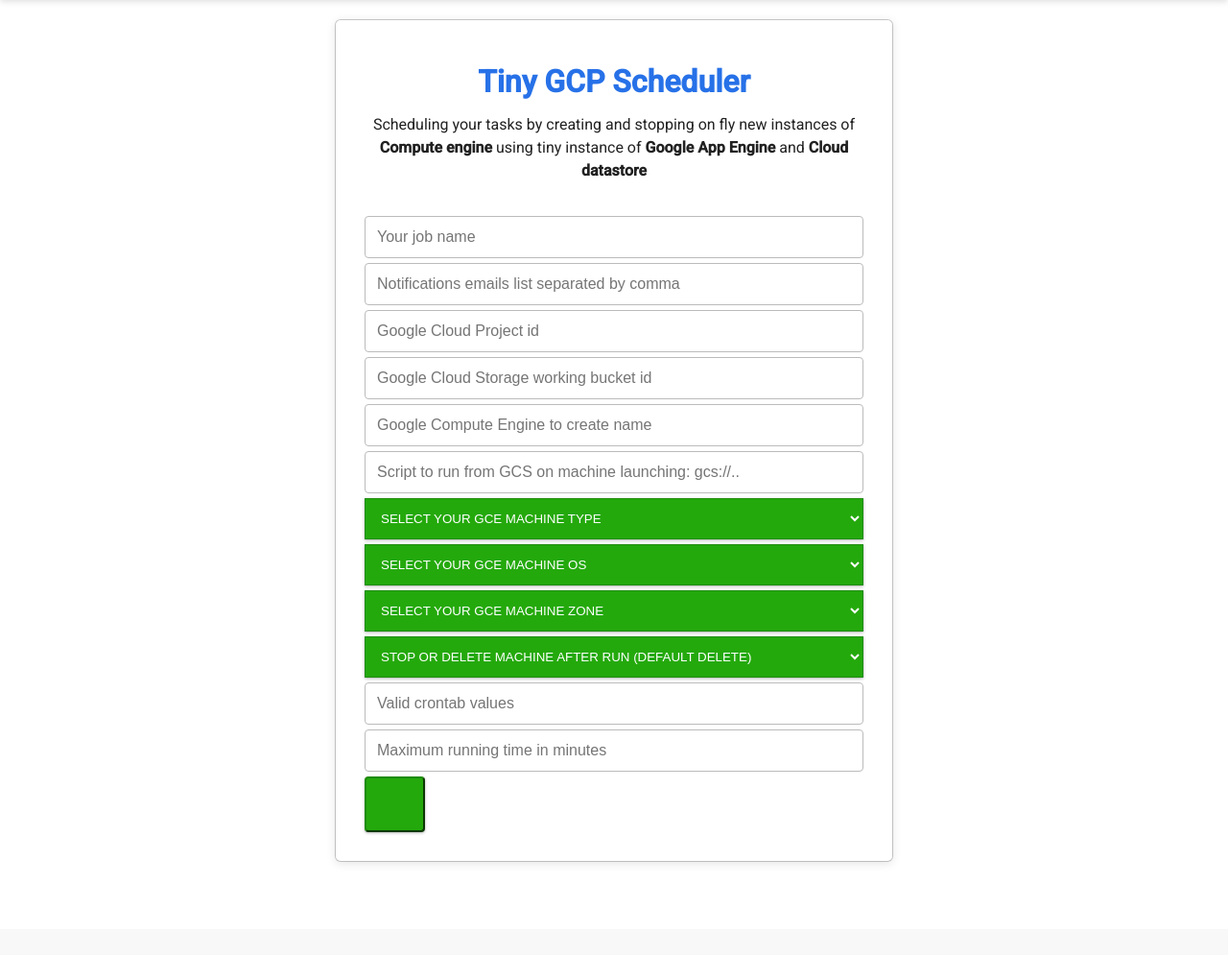
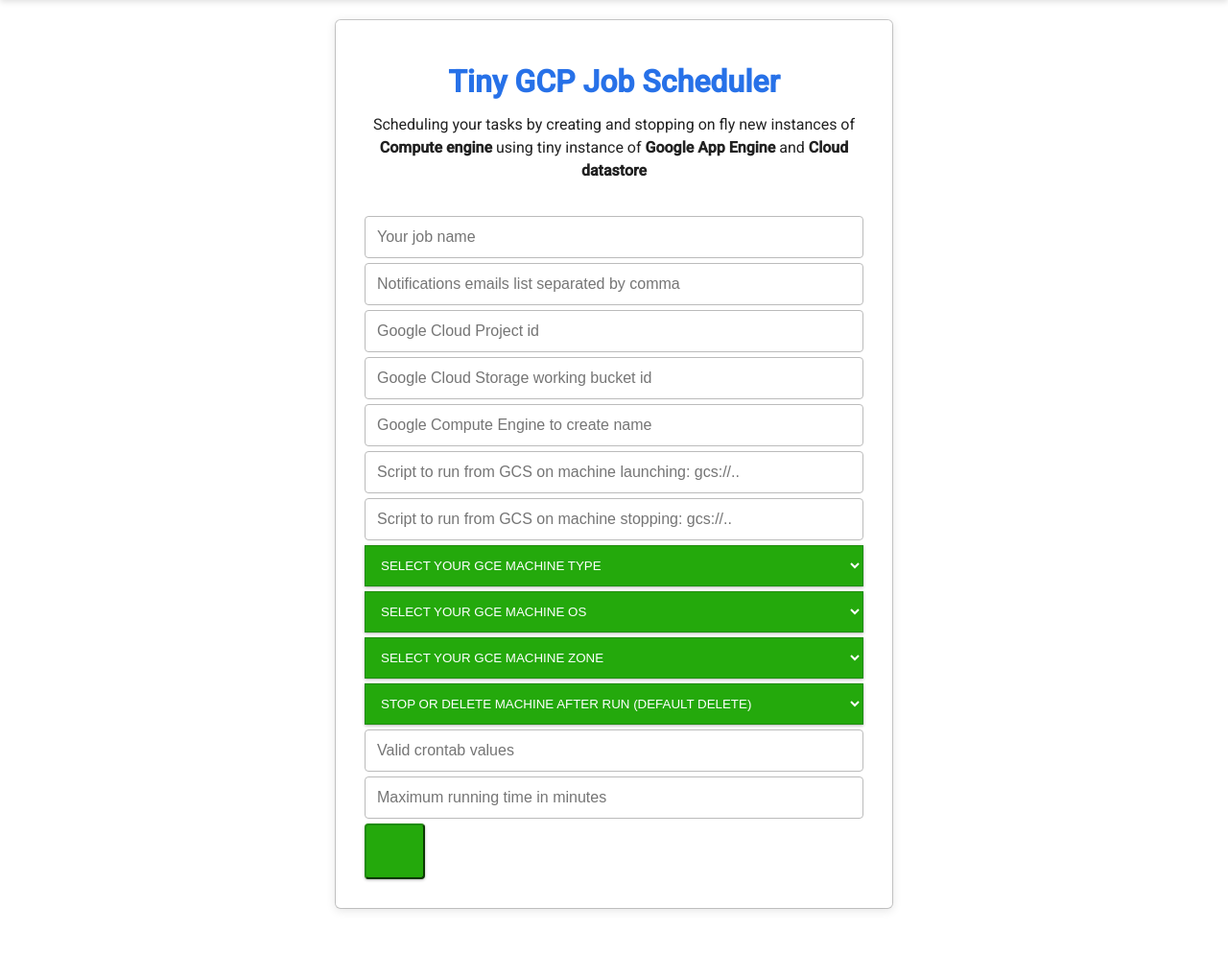
Before and after one commit to ktiyab/tiny-gae-gce-scheduler-skeleton, a Flask app: page /form_job in a window 1280 px wide. Shown: the part 52-1047 px from the top of the page at 96% size. Before the commit the page ends 950 px from the top, so only its background shows below. Run offline with Flask 2, Linux system fonts and the light colour scheme; parts of the project's set-up code (start-up, migrations or seed data) failed here and were passed over.

Commit message:
Add shutdown script for GAE

```diff
--- a/custom_lib/model/job.py
+++ b/custom_lib/model/job.py
@@ -16,6 +16,7 @@
     bucket_id        = ndb.StringProperty()
     machine_name     = ndb.StringProperty()
     startup_script   = ndb.StringProperty()
+    shutdown_script  = ndb.StringProperty()
     machine_type     = ndb.StringProperty()
     machine_zone     = ndb.StringProperty()
     machine_os       = ndb.StringProperty()
@@ -59,6 +60,7 @@
             "bucket_id": str(self.bucket_id) if self.bucket_id else None,
             "machine_name": str(self.machine_name) if self.machine_name else None,
             "startup_script": str(self.startup_script) if self.startup_script else None,
+            "shutdown_script": str(self.shutdown_script) if self.shutdown_script else None,
             "machine_type": str(self.machine_type) if self.machine_type else None,
             "machine_zone": str(self.machine_zone) if self.machine_zone else None,
             "machine_os": str(self.machine_os) if self.machine_os else None,
@@ -78,7 +80,6 @@
     project_id       = ndb.StringProperty()
     bucket_id        = ndb.StringProperty()
     machine_name     = ndb.StringProperty()
-    startup_script   = ndb.StringProperty()
     machine_type     = ndb.StringProperty()
     machine_zone     = ndb.StringProperty()
     machine_os       = ndb.StringProperty()
@@ -116,7 +117,6 @@
             "project": str(self.project) if self.project else None,
             "bucket_id": str(self.bucket_id) if self.bucket_id else None,
             "machine_name": str(self.machine_name) if self.machine_name else None,
-            "startup_script": str(self.startup_script) if self.startup_script else None,
             "machine_type": str(self.machine_type) if self.machine_type else None,
             "machine_zone": str(self.machine_zone) if self.machine_zone else None,
             "machine_os": str(self.machine_os) if self.machine_os else None,
--- a/main.py
+++ b/main.py
@@ -30,7 +30,7 @@
 def form_job():
     logging.info("Run form_job at > %s" % time.strftime("%c"))
     return render_template('form.html',
-       machine_type_value="g1-small",
+       machine_type_value="f1-micro",
        machine_os_value="ubuntu-1604-xenial-v20181204",
        machine_zone_value="europe-west1-b",
        after_run_value="delete",
@@ -42,12 +42,15 @@
 # Submit a job
 @app.route('/submit_job', methods=['POST'])
 def submit_job():
+
     logging.info("Run submit_job at > %s" % time.strftime("%c"))
+
     emails = request.form['emails'].strip()
     project_id = request.form['project_id'].strip()
     bucket_id = request.form['bucket_id'].strip()
     machine_name = request.form['machine_name'].strip()
     startup_script = request.form['startup_script'].strip()
+    shutdown_script = request.form['shutdown_script'].strip()
     machine_type = request.form['machine_type'].strip()
     machine_zone = request.form['machine_zone'].strip()
     after_run= request.form['after_run'].strip()
@@ -68,6 +71,7 @@
         bucket_id=bucket_id,
         machine_name=machine_name,
         startup_script=startup_script,
+        shutdown_script=shutdown_script,
         machine_type=machine_type,
         machine_zone=machine_zone,
         after_run=after_run,
@@ -100,6 +104,7 @@
             bucket_id=existing_job.bucket_id,
             machine_name=existing_job.machine_name,
             startup_script=existing_job.startup_script,
+            shutdown_script=existing_job.shutdown_script,
             machine_type=existing_job.machine_type,
             machine_zone=existing_job.machine_zone,
             after_run=existing_job.after_run,
@@ -120,6 +125,7 @@
     bucket_id = request.args.get('bucket_id').strip()
     machine_name = request.args.get('machine_name').strip()
     startup_script = request.args.get('startup_script').strip()
+    shutdown_script = request.args.get('shutdown_script').strip()
     machine_type = request.args.get('machine_type').strip()
     machine_zone = request.args.get('machine_zone').strip()
     after_run = request.args.get('after_run').strip()
@@ -139,6 +145,7 @@
         bucket_id_value=bucket_id,
         machine_name_value=machine_name,
         startup_script_value=startup_script,
+        shutdown_script_value = shutdown_script,
         machine_type_value=machine_type,
         machine_zone_value=machine_zone,
         after_run_value=after_run,
@@ -182,7 +189,8 @@
                 "last_run": "",
                 "run_unit_cost": "",
                 "job_status":"",
-                "startup_script": ""
+                "startup_script": "",
+                "shutdown_script": ""
             }
 
             # Get db values
@@ -199,6 +207,7 @@
             job_status = job.job_status
             last_run = job.last_run
             startup_script=job.startup_script
+            shutdown_script = job.shutdown_script
 
             # Create new entity with modified and calculated values
             job_entity['creation']=creation
@@ -211,6 +220,8 @@
             job_entity['job_name'] = job_name
             job_entity['last_run'] = last_run
             job_entity['startup_script'] = startup_script
+            job_entity['shutdown_script'] = shutdown_script
+            job_entity['machine_name'] = machine_name
 
 
             # Readable cron
@@ -248,6 +259,7 @@
     bucket_id = request.form['bucket_id'].strip()
     machine_name = request.form['machine_name'].strip()
     startup_script = request.form['startup_script'].strip()
+    shutdown_script = request.form['shutdown_script'].strip()
     machine_type = request.form['machine_type'].strip()
     machine_zone = request.form['machine_zone'].strip()
     after_run = request.form['after_run'].strip()
@@ -293,16 +305,16 @@
 
                 return redirect(url_for('modify_job_info',emails=emails, project_id=project_id, bucket_id=bucket_id,
                               machine_name=app_utils.valid_instance_name(machine_name), startup_script=startup_script,
-                              machine_type=machine_type,machine_zone=machine_zone, after_run=after_run,machine_os=machine_os,
-                              cron_schedule=cron_schedule,max_running_time=max_running_time, job_name=job_name,
-                             alert_type=alert_type,alert_message=alert_message, operation_type=operation_type,
+                             shutdown_script=shutdown_script,machine_type=machine_type,machine_zone=machine_zone,
+                             after_run=after_run,machine_os=machine_os,cron_schedule=cron_schedule,max_running_time=max_running_time,
+                             job_name=job_name,alert_type=alert_type,alert_message=alert_message, operation_type=operation_type,
                              old_name=old_name))
 
         else:
 
             if is_valid_conf=="":
                 result = app_utils.create_job(emails, project_id, bucket_id, machine_type,
-                       machine_name, startup_script, machine_zone, after_run,
+                       machine_name, startup_script, shutdown_script, machine_zone, after_run,
                        machine_os, cron_schedule, max_running_time, job_name)
             else:
                 alert_type = "errorDialog"
@@ -313,9 +325,9 @@
 
                 return redirect(url_for('modify_job_info',emails=emails, project_id=project_id, bucket_id=bucket_id,
                               machine_name=app_utils.valid_instance_name(machine_name), startup_script=startup_script,
-                              machine_type=machine_type,machine_zone=machine_zone, after_run=after_run,machine_os=machine_os,
-                              cron_schedule=cron_schedule,max_running_time=max_running_time, job_name=job_name,
-                             alert_type=alert_type,alert_message=alert_message, operation_type=operation_type,
+                              shutdown_script=shutdown_script,machine_type=machine_type,machine_zone=machine_zone,
+                              after_run=after_run,machine_os=machine_os,cron_schedule=cron_schedule,max_running_time=max_running_time,
+                              job_name=job_name,alert_type=alert_type,alert_message=alert_message, operation_type=operation_type,
                              old_name=old_name))
 
             #TODO: Operation if insert isn't correct
@@ -325,7 +337,7 @@
         # Check if job exist
         last_run=None
         result = app_utils.update_job(job_name,emails, project_id, bucket_id, machine_type,
-                   machine_name, startup_script, machine_zone, after_run,
+                   machine_name, startup_script, shutdown_script, machine_zone, after_run,
                    machine_os, cron_schedule, max_running_time, job_name, last_run)
 
         if not result:
@@ -357,7 +369,7 @@
 
         return redirect(url_for('modify_job_info', emails=my_job[0].emails, project_id=my_job[0].project_id,
                                 bucket_id=my_job[0].bucket_id,machine_name=app_utils.valid_instance_name(my_job[0].machine_name),
-                                startup_script=my_job[0].startup_script,machine_type=my_job[0].machine_type,
+                                shutdown_script=my_job[0].shutdown_script, startup_script=my_job[0].startup_script,machine_type=my_job[0].machine_type,
                                 machine_zone=my_job[0].machine_zone, after_run=my_job[0].after_run,machine_os=my_job[0].machine_os,
                                 cron_schedule=my_job[0].cron_schedule, max_running_time=my_job[0].max_running_time,
                                 job_name=my_job[0].job_name,alert_type=alert_type, alert_message=alert_message,
--- a/static/style.css
+++ b/static/style.css
@@ -171,9 +171,9 @@
 #container-full{
     background-color: #fff;
     background-clip: padding-box;
-    border: 1px solid rgba(0,0,0,0.2);
-    border-radius: 6px;
-    box-shadow: 0 2px 10px rgba(0,0,0,0.1);
+    //border: 1px solid rgba(0,0,0,0.2);
+    //border-radius: 6px;
+    //box-shadow: 0 2px 10px rgba(0,0,0,0.1);
     margin: 0 auto 30px;
     padding: 30px;
     position: relative;
--- a/templates/form.html
+++ b/templates/form.html
@@ -3,7 +3,7 @@
 <html lang="en">
 <head>
     <meta charset="UTF-8">
-    <title>Tiny GCP Scheduler</title>
+    <title>Tiny GCP Job Scheduler</title>
     <link rel="stylesheet" type="text/css" href="/static/style.css">
     <link href="//fonts.googleapis.com/css?family=Roboto:400,500|Inconsolata:400,700|Roboto Mono:400" rel="stylesheet" type="text/css">
     <link rel="stylesheet" href="https://fonts.googleapis.com/icon?family=Material+Icons">
@@ -23,7 +23,7 @@
     <div id="container">
 
         <div class="headline center">
-          <h1>Tiny GCP Scheduler</h1>
+          <h1>Tiny GCP Job Scheduler</h1>
           <p class="description">Scheduling your tasks by creating and stopping on fly new instances
               of <b>Compute engine</b> using tiny instance of <b>Google App Engine</b> and
               <b>Cloud datastore</b>
@@ -40,7 +40,8 @@
             <input type ="text" name="project_id" value="{{project_id_value}}"  placeholder="Google Cloud Project id" class="inline-block">
             <input type ="text" name="bucket_id" value="{{bucket_id_value}}" placeholder="Google Cloud Storage working bucket id" class="inline-block">
             <input type ="text" name="machine_name" value="{{machine_name_value}}" placeholder="Google Compute Engine to create name" class="inline-block">
-             <input type ="text" name="startup_script" value="{{startup_script_value}}" placeholder="Script to run from GCS on machine launching: gcs://.." class="inline-block">
+            <input type ="text" name="startup_script" value="{{startup_script_value}}" placeholder="Script to run from GCS on machine launching: gcs://.." class="inline-block">
+            <input type ="text" name="shutdown_script" value="{{shutdown_script_value}}" placeholder="Script to run from GCS on machine stopping: gcs://.." class="inline-block">
             <select name="machine_type">
                 <option value="{{machine_type_value}}">Select your GCE machine type </option>
                 <option value="f1-micro">f1-micro</option>
@@ -61,7 +62,8 @@
             </select>
             <select name="after_run">
                 <option value="{{after_run_value}}">Stop or delete machine after run (Default delete) </option>
-                <option value="stop">stop</option>>
+                <option value="stop">stop (you will pay for storage)</option>
+                <option value="delete">delete (remove all, disk also)</option>
             </select>
             <input  name="cron_schedule" value="{{cron_schedule_value}}" type ="text" placeholder="Valid crontab values" class="inline-block">
             <input  name="max_running_time" value="{{max_running_time_value}}" type ="text" placeholder="Maximum running time in minutes" class="inline-block">
--- a/templates/view.html
+++ b/templates/view.html
@@ -20,7 +20,7 @@
     <main>
         <div id="container">
         <div class="headline center">
-          <h1>Tiny GCP Scheduler</h1>
+          <h1>Tiny GCP Job Scheduler</h1>
             <p class="description"><b>Job information</b></p>
         </div>
          <table>
@@ -42,6 +42,9 @@
                 </tr>
                 <tr>
                     <td class="label">GCE startup script</td><td>{{startup_script}}</td>
+                </tr>
+                <tr>
+                    <td class="label">GCE shutdown script</td><td>{{shutdown_script}}</td>
                 </tr>
                 <tr>
                     <td class="label">GCE machine type</td><td>{{machine_type}}</td>
```
Also changed, not shown: custom_lib/compute.py (+9 -5 lines), custom_lib/gce/client.py (+7 -2 lines), custom_lib/minischeduler.py (+11 -8 lines), templates/job.html (+6 -2 lines), templates/job.json (deleted, +0 -13 lines), templates/list.html (+5 -3 lines), README.md, 1 other file.
